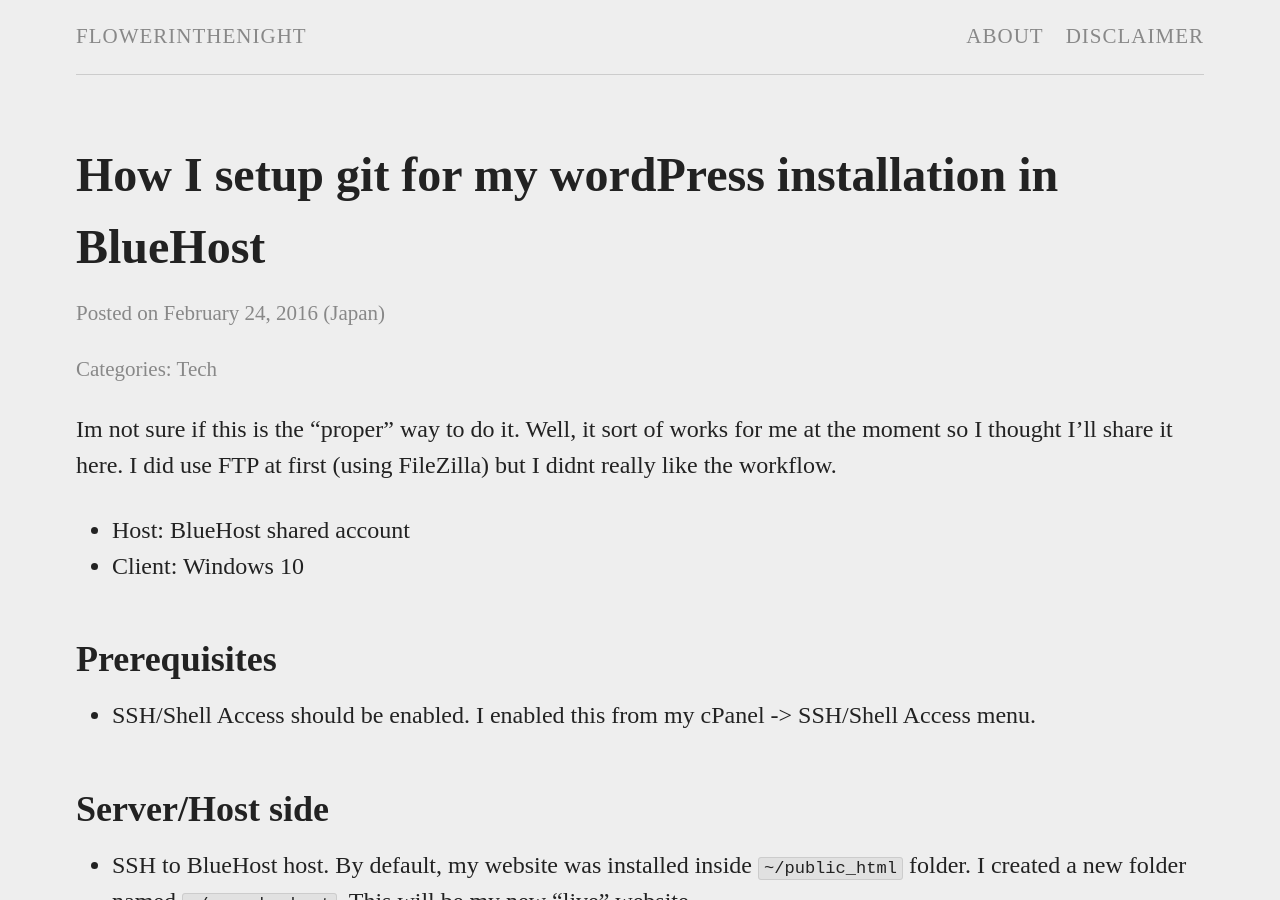
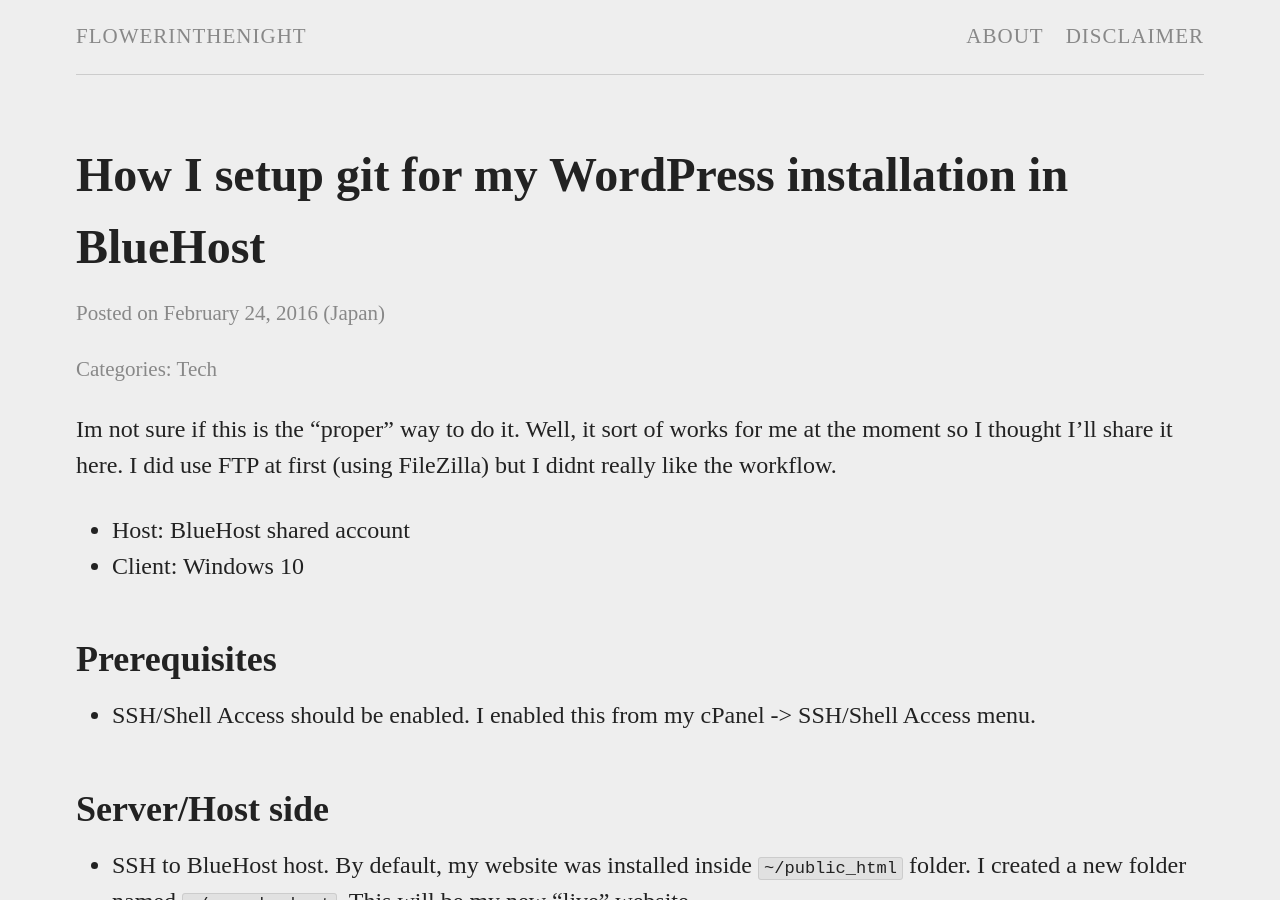
Before and after one commit to flowerinthenight/flowerinthenight.github.io, a Jekyll site: the page built from _posts/2016-02-24-setup-git-wordpress-bluehost.md, in a window 1280 px wide and 900 px high. Built offline with Jekyll 4.4.1, drawn with Linux system fonts in a browser that asks for light colours; some web fonts are replaced; comment, search, counter and statistics services are not loaded.

Commit message:
Modify capitalizations.

```diff
--- a/_posts/2016-02-24-setup-git-wordpress-bluehost.md
+++ b/_posts/2016-02-24-setup-git-wordpress-bluehost.md
@@ -1,6 +1,6 @@
 ---
 layout: post
-title: "How I setup git for my wordPress installation in BlueHost"
+title: "How I setup git for my WordPress installation in BlueHost"
 location: "Japan"
 categories: ["Tech"]
 comments: true
```
